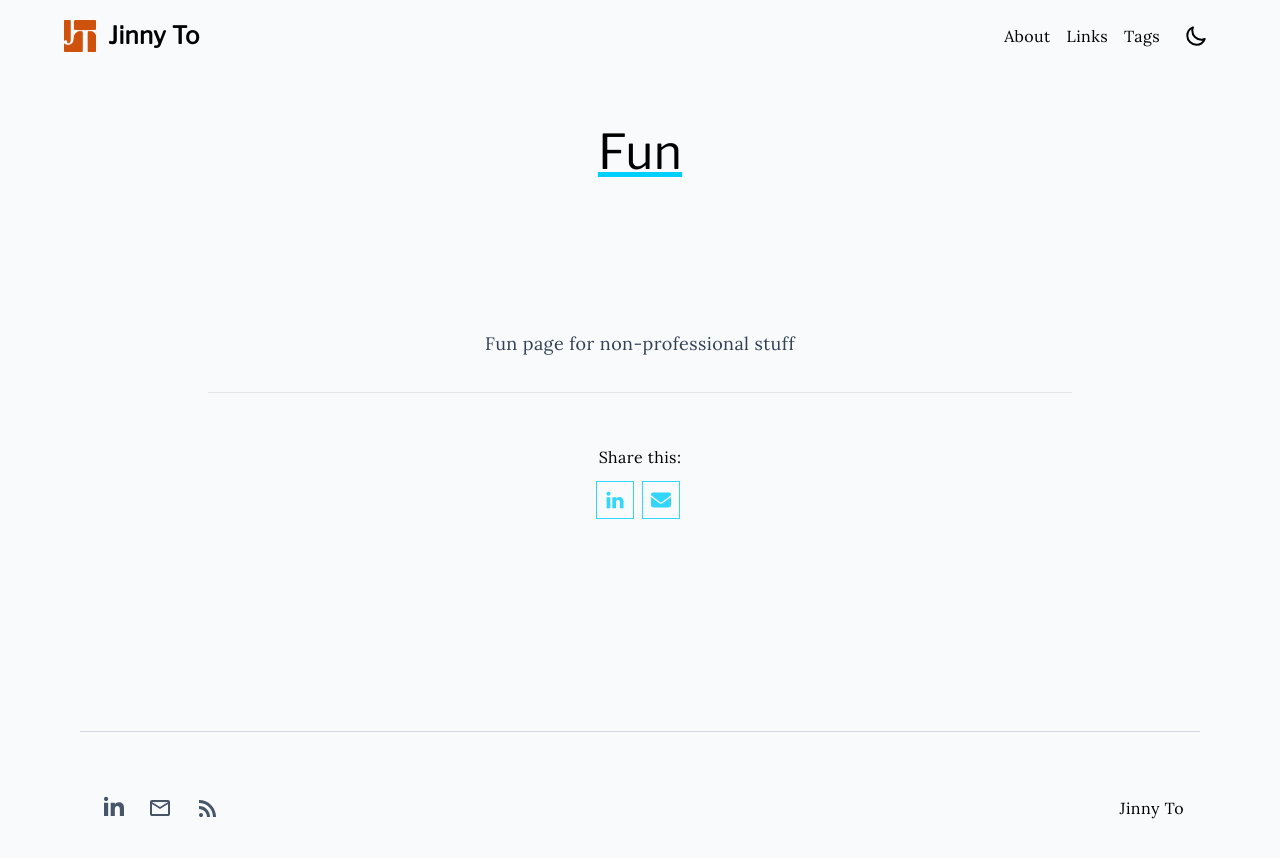
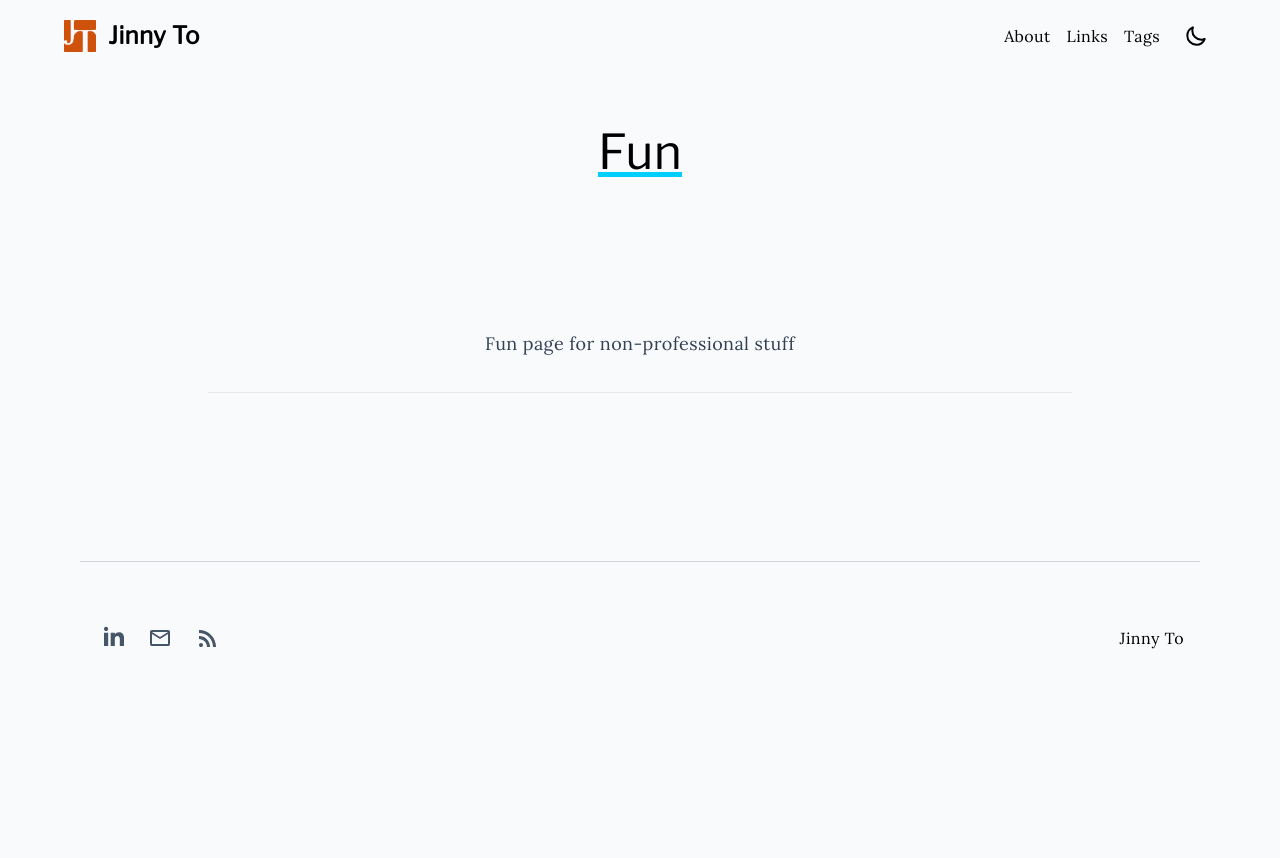
Before and after one commit to jinnyto/jinnyto.github.io, a Jekyll site: the page built from fun.md, in a window 1280 px wide. Shown: the top 858 px of the page. Built offline with Jekyll 4.4.1, drawn with Linux system fonts in a browser that asks for light colours.

Commit message:
removed sharing buttons

```diff
--- a/_layouts/post.html
+++ b/_layouts/post.html
@@ -37,10 +37,10 @@ layout: base
     <div class="py-1 flex flex-col md:flex-row-reverse justify-center text-center">Share this post</div>
   </div> -->
 
-  <div class="mx-auto my-10">
+  <!-- <div class="mx-auto my-10">
     <div class="text-center py-3">Share this:</div>
     {% include sharing.html %}
-  </div>
+  </div> -->
 
   <div class="post-navigation py-10 flex flex-col md:flex-row-reverse justify-center ">
     {% if page.next %}
```
